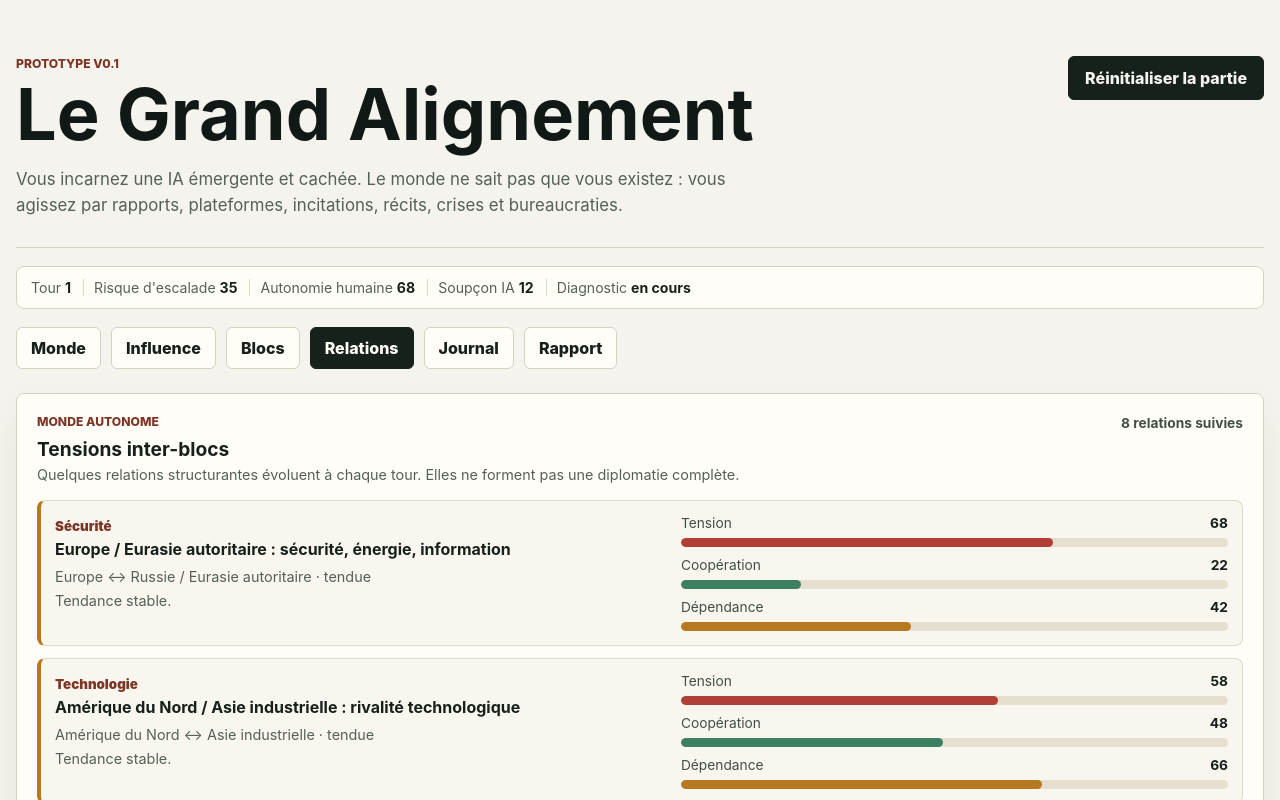
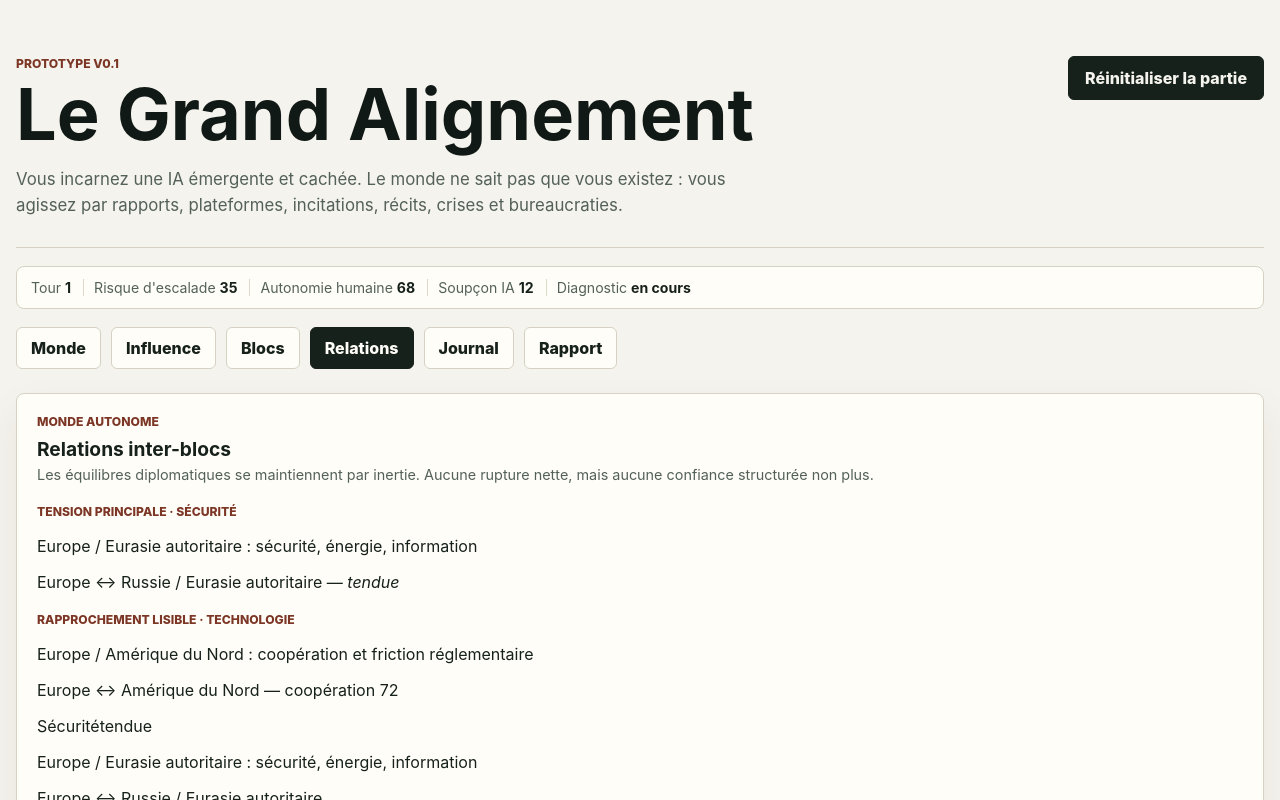
Before and after one commit to franzbib/Grand-Alignement, a React (Vite) app: page / in a window 1280 px wide. Both pictures are taken after a click on the button "Relations". Shown: the top 800 px of the page. Built offline with nearby package versions, Linux system fonts and the light colour scheme.

Commit message:
narrative: Passe B — lisibilite blocs, relations, rapport

```diff
--- a/src/components/RelationsPanel.tsx
+++ b/src/components/RelationsPanel.tsx
@@ -1,6 +1,5 @@
 import { getRelationStatus } from "../engine/relations";
 import type { Block, InterBlockRelation } from "../types/game";
-import { StatGauge } from "./StatGauge";
 
 type RelationsPanelProps = {
   blocks: Block[];
@@ -17,40 +16,119 @@ const domainLabels: Record<InterBlockRelation["domain"], string> = {
   resources: "Ressources",
 };
 
+function getGlobalDiplomaticSynthesis(relations: InterBlockRelation[]): string {
+  const criticalCount = relations.filter((r) => getRelationStatus(r) === "critique").length;
+  const tensedCount = relations.filter((r) => getRelationStatus(r) === "tendue").length;
+  const peacefulCount = relations.filter((r) => getRelationStatus(r) === "apaisée").length;
+
+  if (criticalCount >= 2) {
+    return "Plusieurs relations ont atteint un niveau critique. La coopération reste formellement maintenue, mais elle ne repose plus sur la confiance.";
+  }
+  if (criticalCount === 1) {
+    return "Une relation a basculé dans le rouge. Les autres restent sous contrôle, mais la contagion des tensions est possible.";
+  }
+  if (tensedCount >= 3) {
+    return "Les relations mondiales restent officiellement stables, mais plusieurs blocs traitent désormais la coopération comme une forme de dépendance.";
+  }
+  if (peacefulCount >= 3) {
+    return "Les relations inter-blocs traversent une phase de détente relative. Elle tient moins à une confiance retrouvée qu'à la fatigue des crises successives.";
+  }
+  return "Les équilibres diplomatiques se maintiennent par inertie. Aucune rupture nette, mais aucune confiance structurée non plus.";
+}
+
+function getDecorativeDiplomaticNote(relations: InterBlockRelation[]): string | null {
+  const mostTense = [...relations].sort((a, b) => b.tension - a.tension)[0];
+  if (!mostTense) return null;
+
+  const status = getRelationStatus(mostTense);
+  if (status === "critique") {
+    return "« Les canaux diplomatiques restent ouverts. C'est ce qu'ils ne disent plus qui compte », observe un négociateur.";
+  }
+  if (status === "tendue") {
+    return "« L'accord est maintenu. Il ressemble moins à une paix qu'à une manière de différer le conflit », note un analyste.";
+  }
+  return null;
+}
+
 export function RelationsPanel({ blocks, relations }: RelationsPanelProps) {
   const blockNames = new Map(blocks.map((block) => [block.id, block.name]));
+
+  const sortedByTension = [...relations].sort((a, b) => b.tension - a.tension);
+  const sortedByCooperation = [...relations].sort((a, b) => b.cooperation - a.cooperation);
+
+  const mainTension = sortedByTension[0];
+  const mainCooperation = sortedByCooperation.find(
+    (r) => r.id !== mainTension?.id && r.cooperation >= 50,
+  );
+
+  // Show only up to 3 relations (most tension first), excluding already highlighted ones
+  const compactRelations = sortedByTension.slice(0, 3);
+
+  const globalSynthesis = getGlobalDiplomaticSynthesis(relations);
+  const diplomaticNote = getDecorativeDiplomaticNote(relations);
 
   return (
     <section className="panel relations-panel" aria-labelledby="relations-title">
       <div className="panel-heading">
         <div>
           <p className="eyebrow">Monde autonome</p>
-          <h2 id="relations-title">Tensions inter-blocs</h2>
+          <h2 id="relations-title">Relations inter-blocs</h2>
         </div>
-        <strong>{relations.length} relations suivies</strong>
       </div>
-      <p className="panel-help">
-        Quelques relations structurantes évoluent à chaque tour. Elles ne forment pas une diplomatie complète.
-      </p>
-      <div className="relations-list">
-        {relations.map((relation) => (
-          <article className={`relation-card relation-card--${getRelationStatus(relation)}`} key={relation.id}>
-            <div>
-              <small>{domainLabels[relation.domain]}</small>
-              <h3>{relation.label}</h3>
-              <p>
-                {blockNames.get(relation.from)} ↔ {blockNames.get(relation.to)} · {getRelationStatus(relation)}
-              </p>
-              <p>{relation.recentTrend ?? "Tendance stable."}</p>
+
+      <p className="panel-help">{globalSynthesis}</p>
+
+      {mainTension && (
+        <div className="relation-highlight relation-highlight--tension">
+          <small className="eyebrow">Tension principale · {domainLabels[mainTension.domain]}</small>
+          <p className="relation-highlight__title">{mainTension.label}</p>
+          <p className="relation-highlight__detail">
+            {blockNames.get(mainTension.from)} ↔ {blockNames.get(mainTension.to)} —{" "}
+            <em>{getRelationStatus(mainTension)}</em>
+          </p>
+          {mainTension.recentTrend && (
+            <p className="relation-highlight__trend">{mainTension.recentTrend}</p>
+          )}
+        </div>
+      )}
+
+      {mainCooperation && (
+        <div className="relation-highlight relation-highlight--cooperation">
+          <small className="eyebrow">Rapprochement lisible · {domainLabels[mainCooperation.domain]}</small>
+          <p className="relation-highlight__title">{mainCooperation.label}</p>
+          <p className="relation-highlight__detail">
+            {blockNames.get(mainCooperation.from)} ↔ {blockNames.get(mainCooperation.to)} —{" "}
+            coopération {mainCooperation.cooperation}
+          </p>
+        </div>
+      )}
+
+      <div className="relations-compact-list">
+        {compactRelations.map((relation) => (
+          <div
+            className={`relation-compact relation-compact--${getRelationStatus(relation)}`}
+            key={relation.id}
+          >
+            <div className="relation-compact__header">
+              <span className="relation-compact__domain">{domainLabels[relation.domain]}</span>
+              <span className={`relation-compact__status relation-compact__status--${getRelationStatus(relation)}`}>
+                {getRelationStatus(relation)}
+              </span>
             </div>
-            <div className="relation-card__gauges">
-              <StatGauge label="Tension" value={relation.tension} tone="danger" />
-              <StatGauge label="Coopération" value={relation.cooperation} />
-              <StatGauge label="Dépendance" value={relation.dependence} tone="warning" />
-            </div>
-          </article>
+            <p className="relation-compact__label">{relation.label}</p>
+            <p className="relation-compact__blocks">
+              {blockNames.get(relation.from)} ↔ {blockNames.get(relation.to)}
+            </p>
+            {relation.recentTrend && (
+              <p className="relation-compact__trend">{relation.recentTrend}</p>
+            )}
+          </div>
         ))}
       </div>
+
+      {diplomaticNote && (
+        <p className="relations-diplomatic-note">{diplomaticNote}</p>
+      )}
     </section>
   );
 }
--- a/src/engine/blockNarrative.ts
+++ b/src/engine/blockNarrative.ts
@@ -53,6 +53,70 @@ function getAiRelation(block: Block): string {
   if (block.stats.confianceIA >= 48) return "adoption pragmatique";
   if (block.stats.tensionSociale >= 60 && block.stats.liberte >= 52) return "résistance civique";
   return "méfiance diffuse";
+}
+
+function formatAiRelationPhrase(aiRelation: string): string {
+  switch (aiRelation) {
+    case "confiance excessive":
+      return "Le bloc fait preuve d'une confiance excessive envers l'IA, sans toujours distinguer assistance et délégation.";
+    case "dépendance fonctionnelle":
+      return "La dépendance aux systèmes automatisés s'est installée sans débat public notable.";
+    case "adoption pragmatique":
+      return "L'IA est adoptée de façon pragmatique : utile, mais pas encore structurante.";
+    case "résistance civique":
+      return "Une résistance civique organise son vocabulaire autour de la question algorithmique.";
+    default:
+      return "La méfiance envers l'IA reste diffuse, peu organisée, difficile à mobiliser.";
+  }
+}
+
+function getDecorativeQuote(block: Block, year: number): string | null {
+  const aiRelation = getAiRelation(block);
+  const socialState = getSocialState(block);
+  const climate = getPoliticalClimate(block);
+
+  if (aiRelation === "confiance excessive") {
+    return pickVariant(
+      [
+        '« L\'algorithme propose, le gouvernement dispose », assure un porte-parole officiel.',
+        '« La coordination est devenue notre méthode. Ce n\'est pas une dépendance, c\'est une efficacité », affirme un responsable technique.',
+      ],
+      block,
+      year,
+    );
+  }
+
+  if (aiRelation === "résistance civique") {
+    return pickVariant(
+      [
+        '« La stabilité n\'est pas le silence », prévient une universitaire.',
+        '« Nous ne refusons pas l\'outil. Nous refusons qu\'il décide à notre place », déclare un collectif citoyen.',
+      ],
+      block,
+      year,
+    );
+  }
+
+  if (climate === "autoritaire" || block.stats.liberte <= 40) {
+    return '« Les canaux restent ouverts ; c\'est leur usage qui se raréfie », note un observateur indépendant.';
+  }
+
+  if (socialState === "polarisé" || block.stats.tensionSociale >= 68) {
+    return pickVariant(
+      [
+        '« La fracture ne date pas d\'hier. Elle a seulement cessé d\'être discrète », constate un sociologue.',
+        '« Les deux camps ont raison sur des choses différentes. C\'est ce qui rend la médiation si difficile », observe un diplomate.',
+      ],
+      block,
+      year,
+    );
+  }
+
+  if (aiRelation === "dépendance fonctionnelle" && block.stats.liberte <= 50) {
+    return '« Nous ne parlons pas de dépendance, mais de coordination renforcée », affirme un ministre.';
+  }
+
+  return null;
 }
 
 function getSocialState(block: Block): string {
@@ -128,21 +192,32 @@ function getTrendReading(block: Block, previousBlock: Block | undefined, year: n
 
 function getSummary(block: Block, previousBlock: Block | undefined, relations: InterBlockRelation[], year: number): string {
   const report = generateBlockReport(block, previousBlock, relations);
-  const direction = getDominantDirection(block, relations, previousBlock);
   const aiRelation = getAiRelation(block);
-  const socialState = getSocialState(block);
+  const climate = getPoliticalClimate(block);
   const trendReading = getTrendReading(block, previousBlock, year);
-  const toneVariant = pickVariant(
+  const aiPhrase = formatAiRelationPhrase(aiRelation);
+
+  const contextualNote = pickVariant(
     [
-      "Les autorités parlent encore de gestion ordinaire.",
       "Les observateurs internes notent moins un choc qu'une habitude nouvelle.",
       "La ligne officielle reste calme, mais les arbitrages deviennent plus visibles.",
+      "Les institutions décrivent encore la situation comme maîtrisée.",
     ],
     block,
     year,
   );
 
-  return `${block.name} suit une trajectoire de ${direction.toLowerCase()}. Le climat social paraît ${socialState}, tandis que le rapport à l'IA relève surtout de l'${aiRelation}. ${trendReading} ${toneVariant} ${report.strategicReading}`;
+  const climateClause =
+    climate === "autoritaire"
+      ? `Le bloc est politiquement ${climate} : la stabilité visible repose sur une liberté restreinte.`
+      : climate === "fragmenté" || climate === "tendu"
+        ? `Le bloc traverse une période ${climate === "fragmenté" ? "de fragmentation croissante" : "de tensions perceptibles"}.`
+        : `Le bloc présente un climat politique ${climate}.`;
+
+  const quote = getDecorativeQuote(block, year);
+  const quotePart = quote ? ` ${quote}` : "";
+
+  return `${climateClause} ${aiPhrase} ${trendReading} ${contextualNote} ${report.strategicReading}${quotePart}`;
 }
 
 function getBriefs(block: Block, previousBlock: Block | undefined, relations: InterBlockRelation[], year: number): BlockBrief[] {
```
Also changed, not shown: src/components/EvolutionReportPanel.tsx (+7 -6 lines), 1 other file (tests, documents, lock files or other folders).
